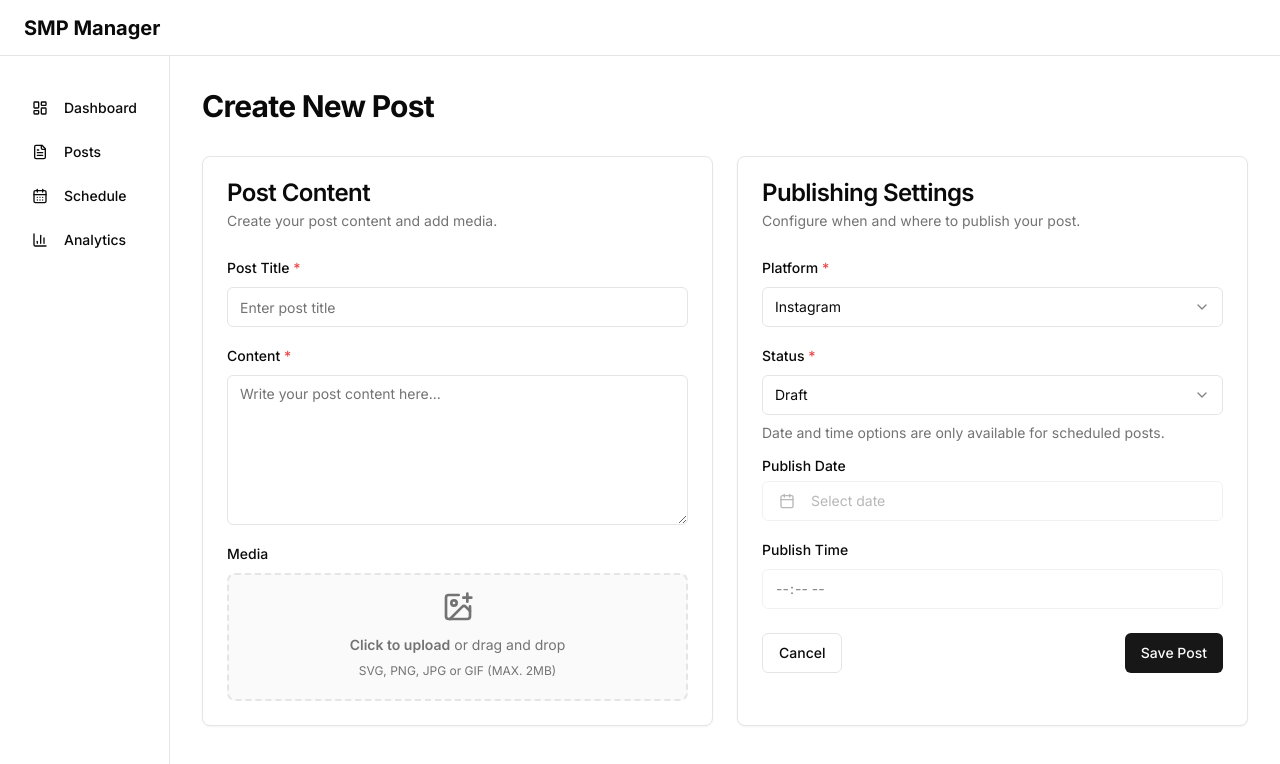
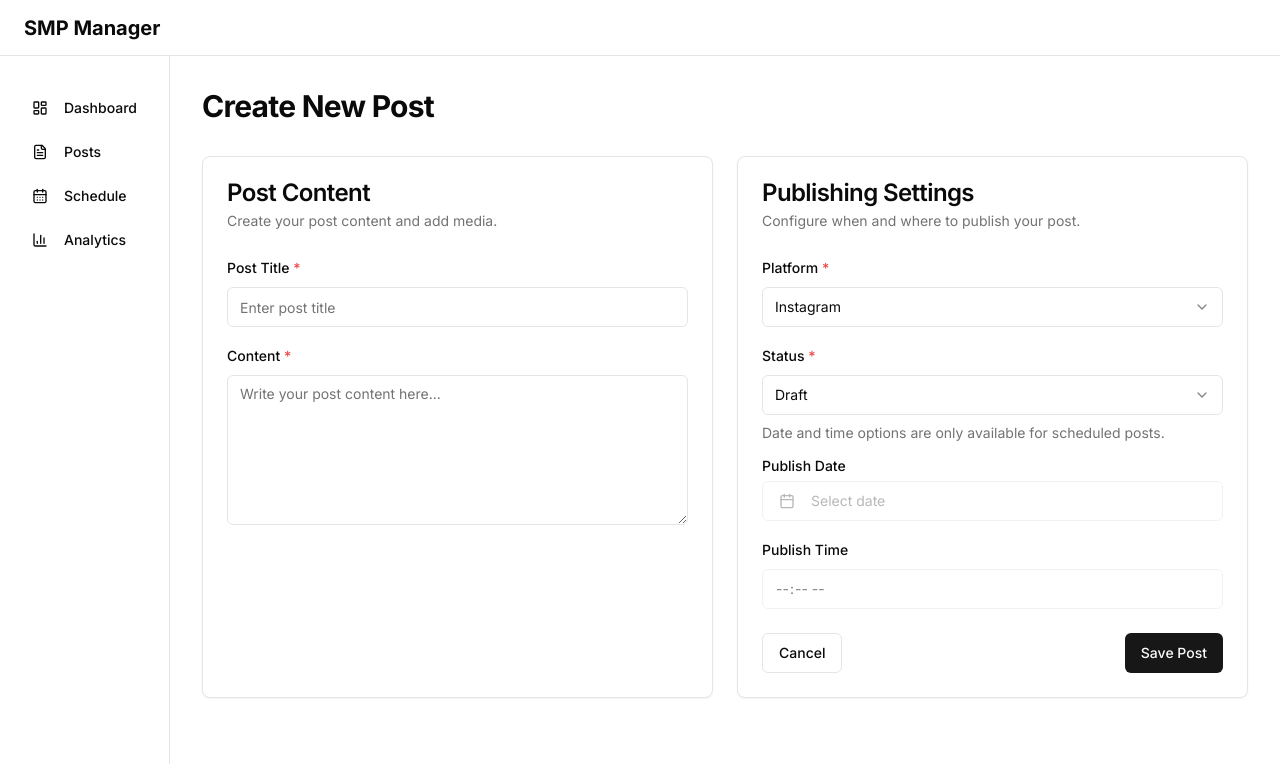
Before and after one commit to sargsarmen/smp-manager, a Next.js app: page /posts/new in a window 1280 px wide. Shown: the top 764 px of the page. Built offline with nearby package versions, Linux system fonts and the light colour scheme.

Commit message:
remove media input

```diff
--- a/app/posts/[id]/edit/page.tsx
+++ b/app/posts/[id]/edit/page.tsx
@@ -219,24 +219,6 @@ export default function EditPostPage() {
                         </FormItem>
                       )}
                     />
-                    <div className="space-y-2">
-                      <Label>Media</Label>
-                      <div className="flex items-center justify-center w-full">
-                        <label
-                          htmlFor="dropzone-file"
-                          className="flex flex-col items-center justify-center w-full h-32 border-2 border-dashed rounded-lg cursor-pointer bg-muted/50 hover:bg-muted"
-                        >
-                          <div className="flex flex-col items-center justify-center pt-5 pb-6">
-                            <ImagePlus className="w-8 h-8 mb-3 text-muted-foreground" />
-                            <p className="mb-2 text-sm text-muted-foreground">
-                              <span className="font-semibold">Click to upload</span> or drag and drop
-                            </p>
-                            <p className="text-xs text-muted-foreground">SVG, PNG, JPG or GIF (MAX. 2MB)</p>
-                          </div>
-                          <input id="dropzone-file" type="file" className="hidden" />
-                        </label>
-                      </div>
-                    </div>
                   </CardContent>
                 </Card>
                 <Card className="md:col-span-1">
--- a/app/posts/new/page.tsx
+++ b/app/posts/new/page.tsx
@@ -157,24 +157,6 @@ export default function NewPostPage() {
                         </FormItem>
                       )}
                     />
-                    <div className="space-y-2">
-                      <Label>Media</Label>
-                      <div className="flex items-center justify-center w-full">
-                        <label
-                          htmlFor="dropzone-file"
-                          className="flex flex-col items-center justify-center w-full h-32 border-2 border-dashed rounded-lg cursor-pointer bg-muted/50 hover:bg-muted"
-                        >
-                          <div className="flex flex-col items-center justify-center pt-5 pb-6">
-                            <ImagePlus className="w-8 h-8 mb-3 text-muted-foreground" />
-                            <p className="mb-2 text-sm text-muted-foreground">
-                              <span className="font-semibold">Click to upload</span> or drag and drop
-                            </p>
-                            <p className="text-xs text-muted-foreground">SVG, PNG, JPG or GIF (MAX. 2MB)</p>
-                          </div>
-                          <input id="dropzone-file" type="file" className="hidden" />
-                        </label>
-                      </div>
-                    </div>
                   </CardContent>
                 </Card>
                 <Card className="md:col-span-1">
```
